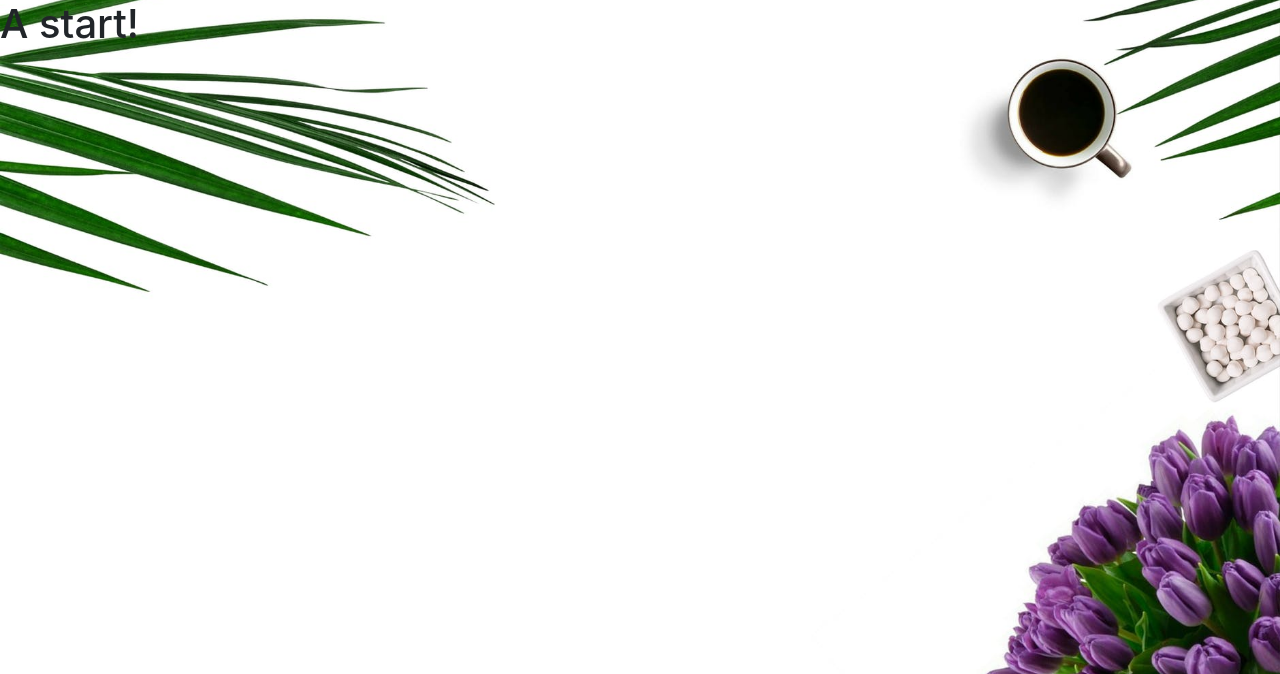
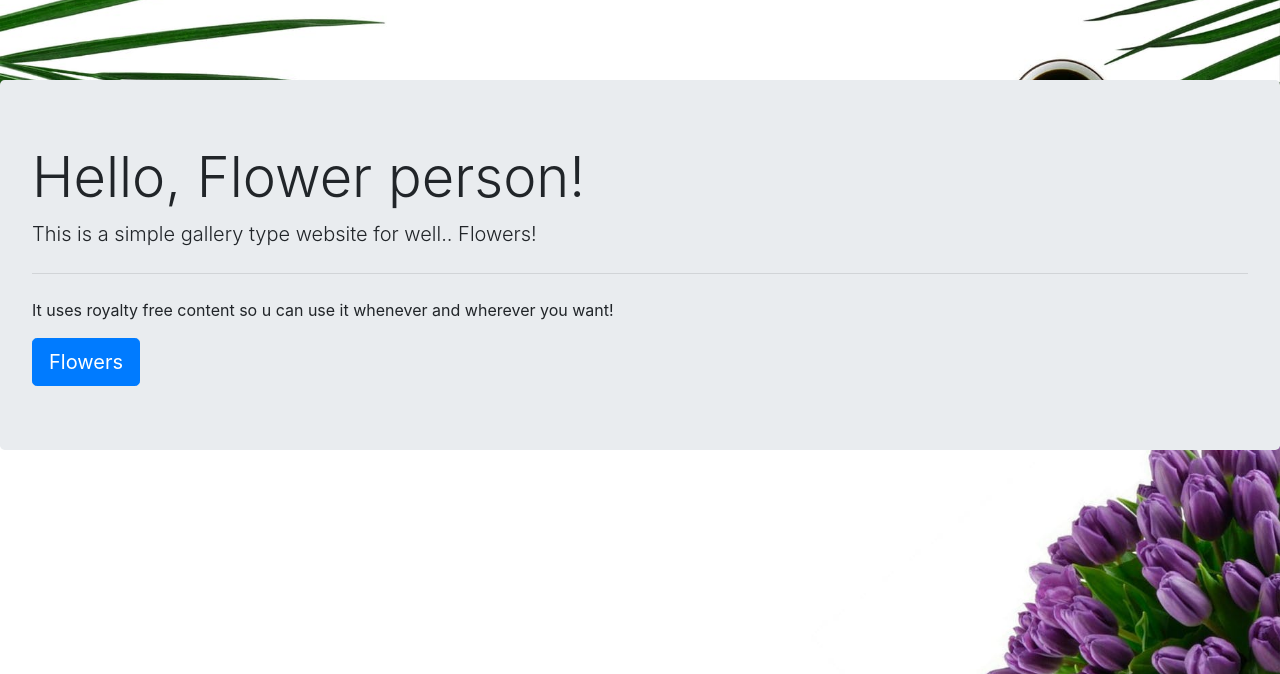
Before and after one commit to Emil-Ebrahimi/lo8e-amo2-startup-periode4, a PHP site: page / in a window 1280 px wide. Shown: the part 126-800 px from the top of the page. Run offline with PHP 8.4, Linux system fonts and the light colour scheme.

Commit message:
content styled
actually yes mate

```diff
--- a/css/home.css
+++ b/css/home.css
@@ -2,3 +2,8 @@ body {
   background-image: url(../images/flowerpaper.jpeg);
 background-size: cover;
 }
+
+.jumbotron {
+  margin-top: 10vh;
+
+}
--- a/index.html
+++ b/index.html
@@ -45,8 +45,16 @@
     </div>
   </nav>
 </header>
+<div class="jumbotron">
+  <div id="tekst">
+  <h1 class="display-4">Hello, Flower person!</h1>
+  <p class="lead">This is a simple gallery type website for well.. Flowers!</p>
+  <hr class="my-4">
+  <p>It uses royalty free content so u can use it whenever and wherever you want!</p>
+  <a class="btn btn-primary btn-lg" href="gallery.html" role="button">Flowers</a>
+</div>
+</div>
 
-  <h1>A start!</h1>
   <script src="https://code.jquery.com/jquery-3.3.1.slim.min.js" integrity="sha384-q8i/X+965DzO0rT7abK41JStQIAqVgRVzpbzo5smXKp4YfRvH+8abtTE1Pi6jizo" crossorigin="anonymous"></script>
 <script src="https://cdnjs.cloudflare.com/ajax/libs/popper.js/1.14.7/umd/popper.min.js" integrity="sha384-UO2eT0CpHqdSJQ6hJty5KVphtPhzWj9WO1clHTMGa3JDZwrnQq4sF86dIHNDz0W1" crossorigin="anonymous"></script>
 <script src="https://stackpath.bootstrapcdn.com/bootstrap/4.3.1/js/bootstrap.min.js" integrity="sha384-JjSmVgyd0p3pXB1rRibZUAYoIIy6OrQ6VrjIEaFf/nJGzIxFDsf4x0xIM+B07jRM" crossorigin="anonymous"></script>
```
